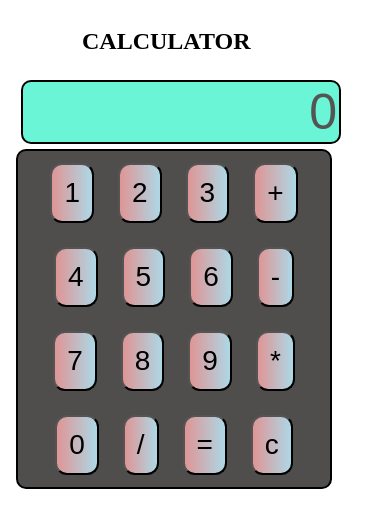
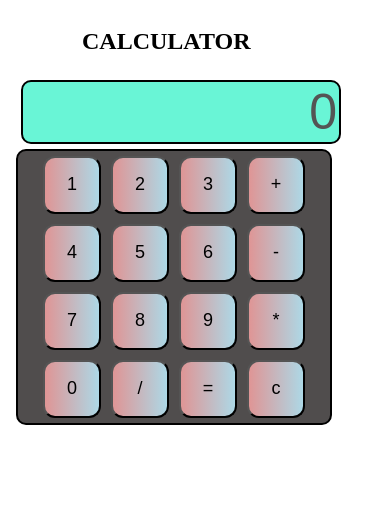
Before and after one commit to anjalishinde1912/calculator, an Angular app: page / in a window 390 px wide. Shown: the top 528 px of the page. Built offline with nearby package versions, Linux system fonts and the light colour scheme.

Commit message:
Css grid

```diff
--- a/src/app/calculator/calculator.component.css
+++ b/src/app/calculator/calculator.component.css
@@ -6,7 +6,7 @@ h2 {
 .calculator {
   display: grid;
   grid-template-rows: 3;
-  grid-template-columns: 25% 50% 25%;
+  grid-template-columns: 25% 40% 25%;
 }
 
 .header {
@@ -65,30 +65,85 @@ h2 {
     text-align: center;
 }
 
-@media screen and (max-width: 715px) {
+@media screen and (min-width: 1395px) {
   .calculator {
     display: grid;
     grid-template-rows: 3;
-    grid-template-columns: 1;
+    grid-template-columns: repeat(auto-fit,1);
   }
 
   .btn {
-    display: inline;
+    display: inline-grid;
+    grid-template-columns: 4;
+    grid-auto-flow: column;
+    grid-template-columns: repeat(1,55px);
+    grid-template-rows:repeat(1,55px);
+    margin: 20px;
+    padding: 18px;
+}
+}
+
+@media screen and (max-width: 1162px) {
+  .calculator {
+    display: grid;
+    grid-template-rows: 3;
+    grid-template-columns: repeat(auto-fit,1);
+  }
+
+  .btn {
+    display: inline-grid;
+    grid-template-columns: repeat(1,40px);
+    grid-template-rows:repeat(1,40px);
+    margin: 12px;
+    padding: 12px;
+    font-size: 23px;
   }
 }
 
-@media screen and (max-width: 500px) {
+@media screen and (max-width: 968px) {
+  .btn {
+    display: inline-grid;
+    grid-template-columns: repeat(1,25px);
+    grid-template-rows:repeat(1,25px);
+    margin: 12px;
+    padding: 12px;
+    font-size: 20px;
+  }
+}
 
+@media screen and (max-width: 824px) {
+
+  .btn {
+    display: inline-grid;
+    grid-template-columns: repeat(1,20px);
+    grid-template-rows:repeat(1,20px);
+    margin: 8px;
+    padding: 12px;
+    font-size: 18px;
+  }
+}
+
+@media screen and (max-width: 682px) {
+  .btn {
+    display: inline-grid;
+    grid-template-columns: repeat(1,30px);
+    grid-template-rows:repeat(1,30px);
+    margin: 5px;
+    padding: 12px;
+    font-size: 18px;
+  }
   h2 {
     margin-left: 20%;
 }
   .calculator {
     display: inline-block;
   }
+
   .inputfield {
     width:80vw;
   }
+
   .btn-container {
-    width: 80vw;
+    width:80vw;
   }
 }
```
